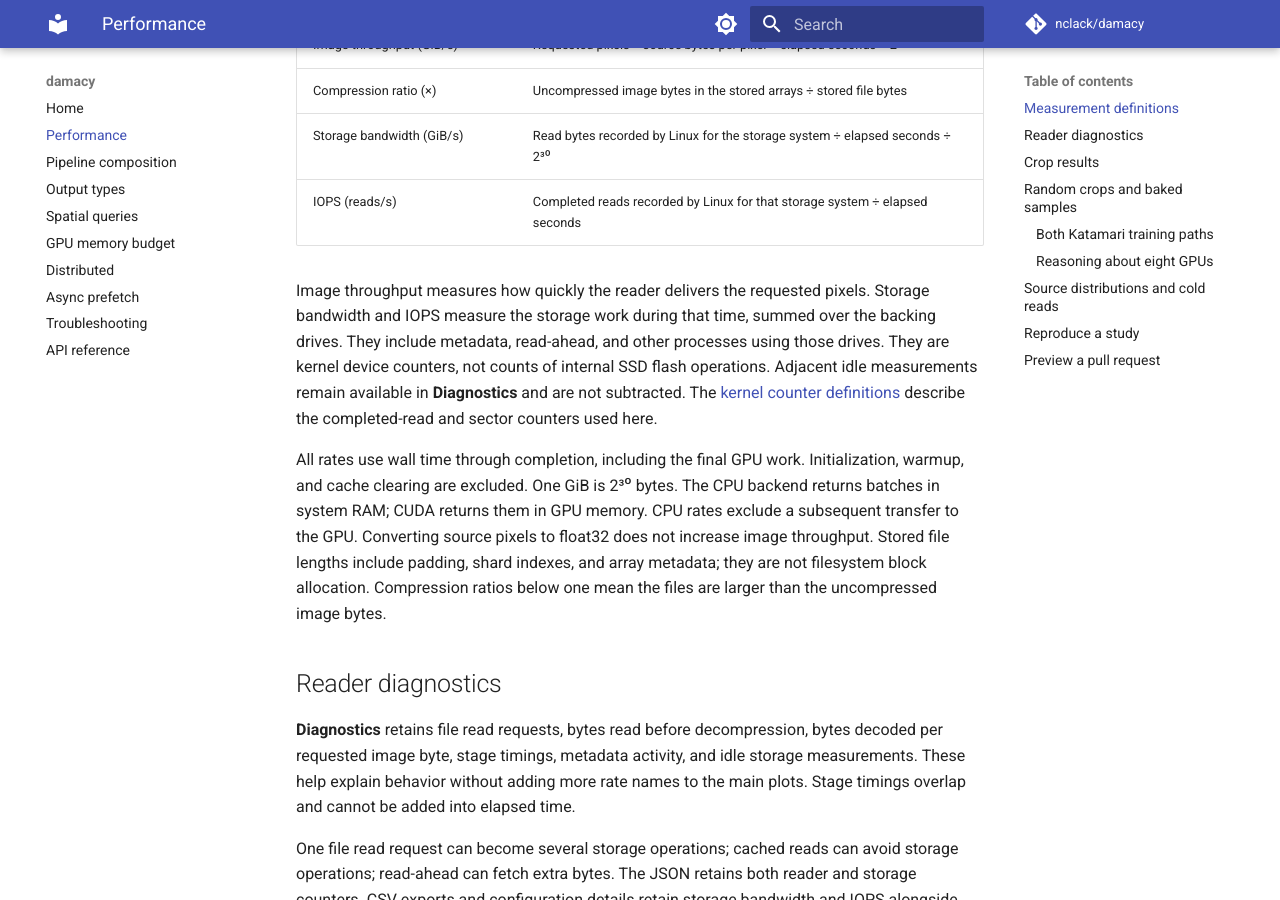
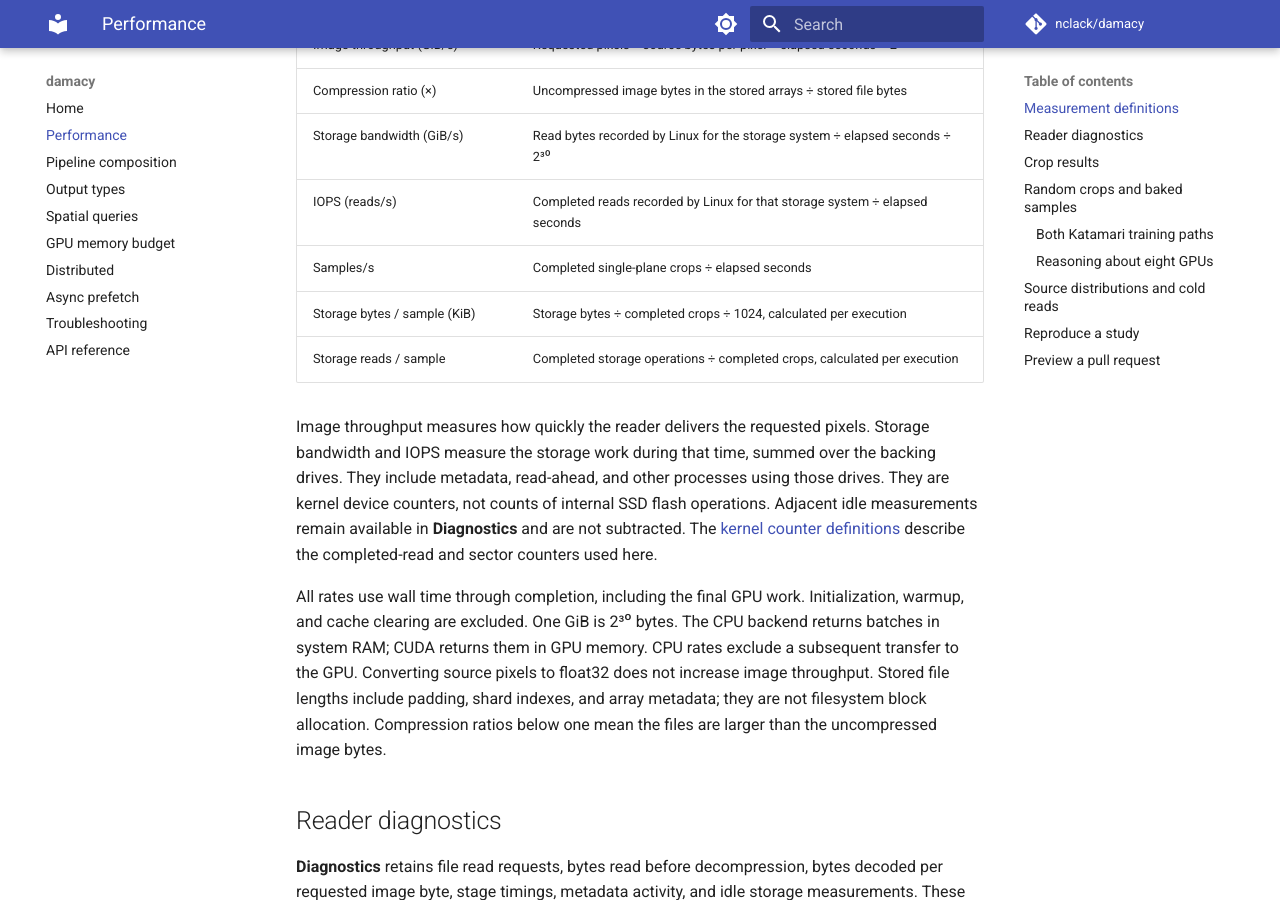
Before and after one commit to nclack/damacy, an MkDocs documentation site: the page built from docs/performance.md, in a window 1280 px wide and 900 px high, scrolled down 535 px. Built offline with MkDocs 1.6.1 and Material for MkDocs 9.7.7, drawn with Linux system fonts in a browser that asks for light colours; comment, search, counter and statistics services are not loaded.

```diff
--- a/docs/pareto/index.html
+++ b/docs/pareto/index.html
@@ -6,7 +6,7 @@
   <meta name="color-scheme" content="light dark">
   <title>Read performance · Damacy</title>
   <script src="appearance.js"></script>
-  <link rel="stylesheet" href="style.css">
+  <link rel="stylesheet" href="style.css?v=crops-20261108">
 </head>
 <body>
   <header>
@@ -136,6 +136,6 @@
     </section>
   </main>
   <script src="vendor/d3.v7.9.0.min.js"></script>
-  <script type="module" src="report.js"></script>
+  <script type="module" src="report.js?v=crops-20261108"></script>
 </body>
 </html>
--- a/docs/pareto/storage.js
+++ b/docs/pareto/storage.js
@@ -30,6 +30,7 @@
       button.type = "button";
       button.textContent = recipeLabel(row);
       button.dataset.setting = row.id;
+      button.setAttribute("aria-controls", "detail");
       button.setAttribute("aria-pressed", row.id === selected);
       button.addEventListener("click", () => select(row));
       const value = window.document.createElement("span");
--- a/docs/pareto/style.css
+++ b/docs/pareto/style.css
@@ -175,6 +175,8 @@
 .storage-work-grid .work-values { display: flex; justify-content: space-between; gap: .5rem; font-size: .8rem; font-variant-numeric: tabular-nums; }
 .storage-work-grid .work-values button { text-align: left; border: 0; padding: 0; min-height: 24px; color: var(--blue); }
 .storage-work-grid .work-values span { white-space: nowrap; }
+.storage-work circle { cursor: default; }
+.storage-work-grid button[aria-pressed="true"] { font-weight: 650; text-decoration: underline; }
 @media (max-width: 1100px) { .three-columns { grid-template-columns: 1fr; } }
 @media (max-width: 900px) { .two-columns { grid-template-columns: 1fr; } }
 @media (max-width: 1150px) { .plots { grid-template-columns: 1fr; } }
--- a/docs/performance.md
+++ b/docs/performance.md
@@ -18,6 +18,9 @@
 | Compression ratio (×) | Uncompressed image bytes in the stored arrays ÷ stored file bytes |
 | Storage bandwidth (GiB/s) | Read bytes recorded by Linux for the storage system ÷ elapsed seconds ÷ 2³⁰ |
 | IOPS (reads/s) | Completed reads recorded by Linux for that storage system ÷ elapsed seconds |
+| Samples/s | Completed single-plane crops ÷ elapsed seconds |
+| Storage bytes / sample (KiB) | Storage bytes ÷ completed crops ÷ 1024, calculated per execution |
+| Storage reads / sample | Completed storage operations ÷ completed crops, calculated per execution |
 
 Image throughput measures how quickly the reader delivers the requested pixels.
 Storage bandwidth and IOPS measure the storage work during that time, summed over the
@@ -99,7 +102,9 @@
 different hosts and storage arrays. CPU/GPU training comparisons also need to
 include the CPU-to-GPU transfer and the actual training loader.
 
-The overview keeps one encoding recipe per line when comparing samples/s across crop sizes. The following best observed medians are separate selections, not a fixed-recipe curve: H100 CUDA's best
+The overview keeps one encoding recipe per line when comparing samples/s across
+crop sizes. The following best observed medians are separate selections, not a
+fixed-recipe curve: H100 CUDA's best
 random medians are about **16,289, 10,127, and 7,804 samples/s** at 128², 192², and
 256²; its best baked medians are **69,914, 83,309, and 71,263 samples/s**. More image
 bytes per second can accompany fewer completed samples. The
```
Also changed, not shown: docs/pareto/overview.js (+6 -2 lines), docs/pareto/report.js (+4 -3 lines), 1 other file.
